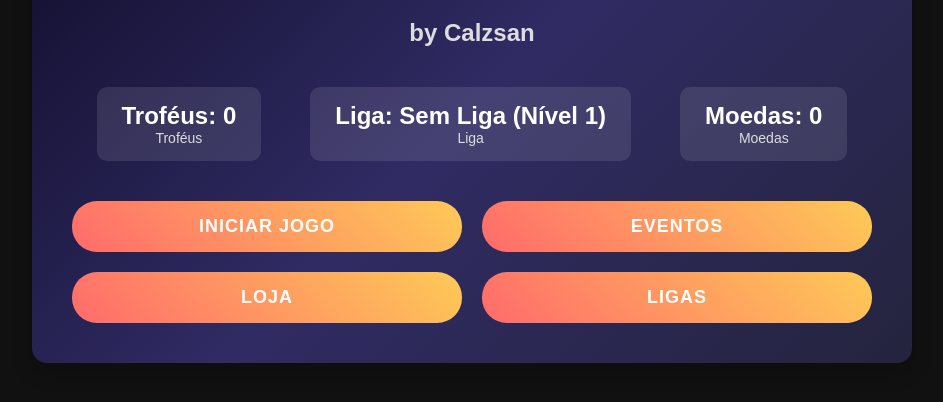
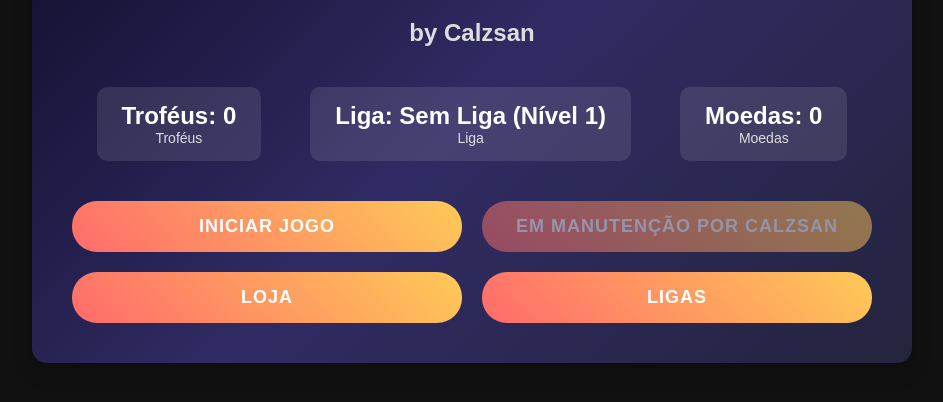
Before and after one commit to CalzSan/quantio, a plain HTML site: page index.html in a window 1280 px wide. Shown: the part 198-600 px from the top of the page, without its empty margins (168-1111 px from the left). Drawn offline with Linux system fonts and the light colour scheme.

Commit message:
Add files via upload

```diff
--- a/index.html
+++ b/index.html
@@ -1,4 +1,4 @@
-<html><head><base href="https://enhanced-survival-shooter-v3.example.com/">
+<!DOCTYPE html><html><head><base href="https://enhanced-survival-shooter-v3.example.com/">
 <meta charset="UTF-8">
 <title>Quantio by Calzsan: Jogo de Sobrevivência</title>
 <style>
@@ -255,7 +255,7 @@
   </div>
   <div class="menu-container">
     <button class="menu-item" id="startGame">Iniciar Jogo</button>
-    <button class="menu-item" id="showEvents">Eventos</button>
+    <button class="menu-item" id="showEvents" disabled="" style="opacity: 0.5; cursor: not-allowed;">Em manutenção por Calzsan</button>
     <button class="menu-item" id="showShop">Loja</button>
     <button class="menu-item" id="showLeagues">Ligas</button>
   </div>
```
